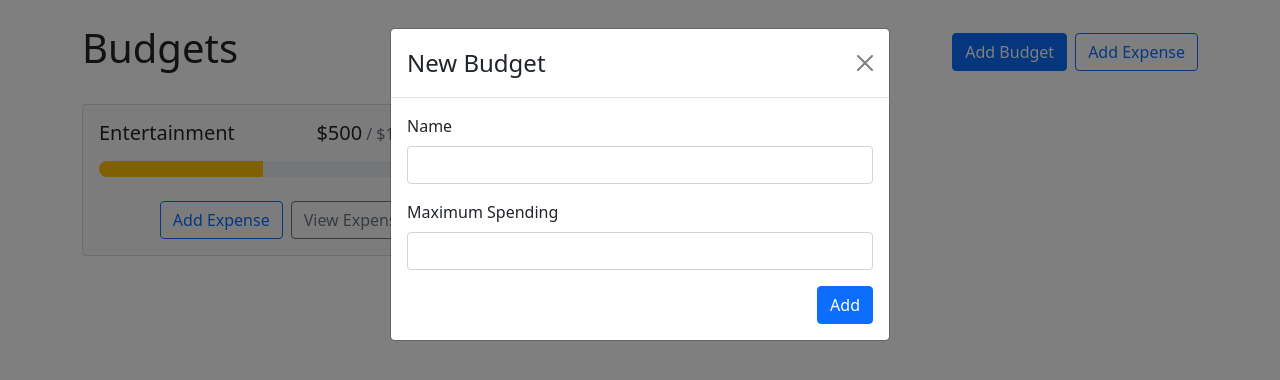
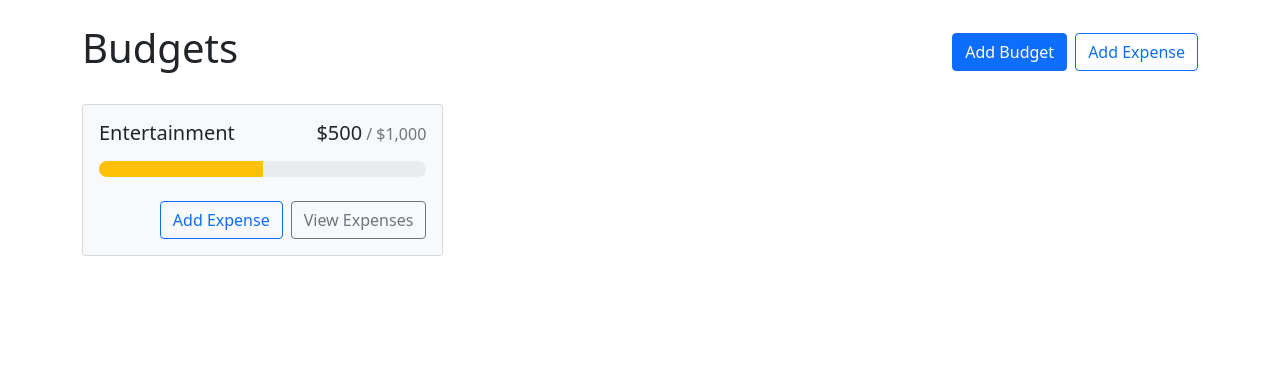
Before and after one commit to kritikillz931/react-budget-app, a React (Create React App) app: page / in a window 1280 px wide. Shown: the top 380 px of the page. Built offline with nearby package versions, Linux system fonts and the light colour scheme.

Commit message:
setting up modals

```diff
--- a/src/App.js
+++ b/src/App.js
@@ -2,8 +2,11 @@ import { Button, Container, Stack } from 'react-bootstrap';
 import './App.css';
 import BudgetCards from '../src/components/BudgetCards.js'
 import AddBudgetModal from "../src/components/addBudgetModal.js"
+import { useState } from 'react';
 
 function App() {
+const [showAddBudgetModal, setShowAddBudgetModal] = useState(false)
+
   return (
     <>
     <Container className='my-4'>
@@ -31,7 +34,7 @@ function App() {
 
       </div>
     </Container>
-    <AddBudgetModal show/>
+    <AddBudgetModal show={showAddBudgetModal} handleClose= {() => setShowAddBudgetModal(false)}/>
     </>
   )
 }
--- a/src/components/addBudgetModal.js
+++ b/src/components/addBudgetModal.js
@@ -1,11 +1,23 @@
 import React from 'react';
 import { Form, Modal, Button } from 'react-bootstrap';
 import { useRef } from 'react';
+import { useBudgets } from '../context/BudgetContext';
 
 
 
 export default function AddBudgetModal({show, handleClose}) {
-    function handleSubmit(e) {}
+  const nameRef = useRef()
+  const maxRef = useRef()
+  const { addBudget } = useBudgets()
+
+    function handleSubmit(e) {
+      e.preventDefault()
+      addBudget({
+        name: nameRef.current.value,
+        max: parseFloat(maxRef.current.value)
+      })
+      handleClose()
+    }
   return <div>
 <Modal show={show} onHide={handleClose}>
 <Form onSubmit={handleSubmit}>
@@ -15,11 +27,11 @@ export default function AddBudgetModal({show, handleClose}) {
     <Modal.Body>
     <Form.Group className='mb-3' controlId='name'>
     <Form.Label>Name</Form.Label>
-    <Form.Control type="text" required ></Form.Control>
+    <Form.Control ref={nameRef} type="text" required ></Form.Control>
     </Form.Group>
     <Form.Group className='mb-3' controlId='max'>
     <Form.Label>Maximum Spending</Form.Label>
-    <Form.Control type="number" required min={0} step={0.01} ></Form.Control>
+    <Form.Control ref={maxRef} type="number" required min={0} step={0.01} ></Form.Control>
     </Form.Group>
     <div className='d-flex justify-content-end'>
     <Button variant="primary" type="submint">Add</Button>
```
